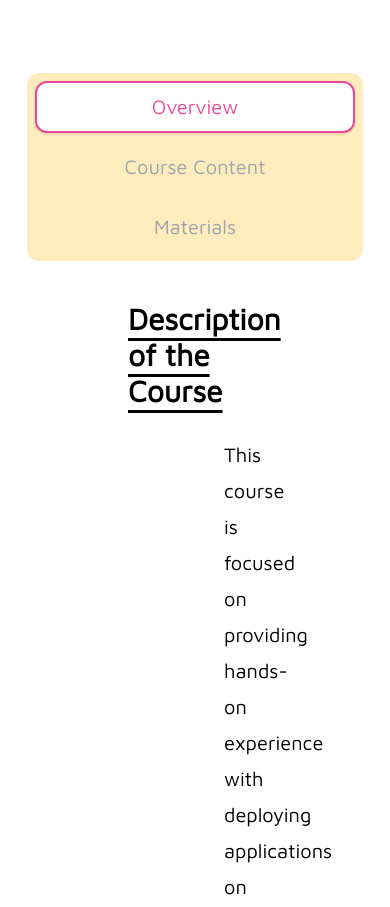
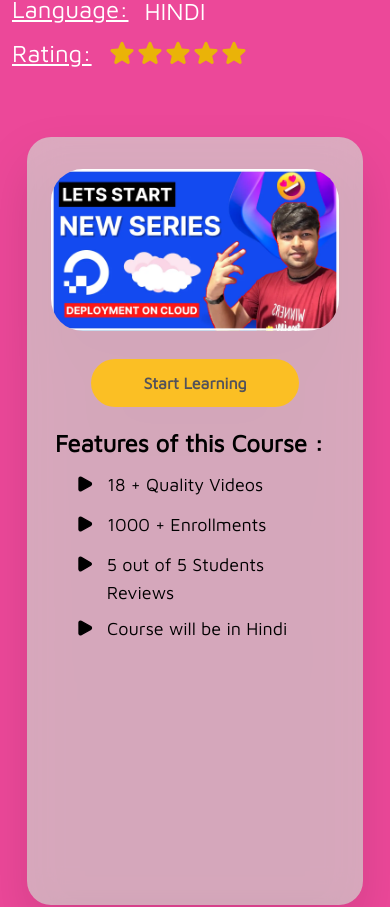
Before and after one commit to Kavish11402/lcwd_new_site, a Next.js app: page /course/temp in a window 390 px wide. Shown: the part 939-1846 px from the top of the page. Built offline with nearby package versions, Linux system fonts and the light colour scheme; a web font is replaced by a local one.

Commit message:
course card 100% responsive

```diff
--- a/src/Components/FreeCoursesComponent/SingleCourseOverview.js
+++ b/src/Components/FreeCoursesComponent/SingleCourseOverview.js
@@ -5,7 +5,7 @@ import Link from "next/link";
 export default function SingleCourseOverview({ courseTitle , courseLink })
 {
   return(
-      <div className={"bg-primary-light w-full rounded-3xl p-5 flex flex-row justify-between"}>
+      <div className={"bg-primary-light w-full rounded-3xl p-5 flex flex-col lg:flex-row justify-between"}>
 
           <div className={"flex flex-row"}>
               <Image className={"w-12 h-12 mr-8"} src={videoIcon} alt={" Video Icon "}/>
@@ -14,10 +14,12 @@ export default function SingleCourseOverview({ courseTitle , courseLink })
               </h1>
           </div>
 
-          <Link href={`${courseLink}`}>
+          <Link href={`${courseLink}`} className={"flex flex-row justify-center mt-2 lg:mt-0"}>
+
               <button className={"bg-secondary-dark hover:bg-secondary-medium transition-all ease-in-out rounded-3xl py-3 text-center text-md font-semibold text-white lg:text-xl w-72"}>
                   Watch Video
               </button>
+
           </Link>
 
       </div>
--- a/src/pages/course/temp.js
+++ b/src/pages/course/temp.js
@@ -15,15 +15,17 @@ export default function temp()
   return(
       <div>
 
-          <div className={"bg-secondary-dark py-12 pl-32 relative"}>
+          <div className={"bg-secondary-dark  py-12 lg:pl-32 relative"}>
 
-              <div className={"w-[55rem] text-white p-3"}>
 
-                  <h1 className={"font-bold text-6xl mb-8"}>
+
+              <div className={"lg:w-[55rem] text-white p-3"}>
+
+                  <h1 className={"font-bold text-5xl lg:text-6xl mb-8"}>
                       Digital Ocean Series: Deployment on Cloud
                   </h1>
 
-                  <h3 className={"text-[1.4rem] text-gray-100 leading-10 mb-6"}>
+                  <h3 className={"text-lg lg:text-[1.4rem] text-gray-100 leading-10 mb-6"}>
                       This course is focused on providing hands-on experience with deploying applications on
                       DigitalOcean&apos;s cloud platform using Droplets. Students will learn how to create and configure
                       Droplets, connect to them via SSH, and use popular tools such as Git, Nginx, and Node.js to
@@ -79,18 +81,21 @@ export default function temp()
 
               </div>
 
-              <div className={"absolute top-8 right-36 py-8 bg-stone-300/70 backdrop-blur-lg h-[48rem] w-[36rem] rounded-3xl drop-shadow-2xl"}>
 
-                  <Image className={"w-[32rem] mx-auto rounded-[2rem]"} src={courseImage} alt={"Course Banner Image"}/>
+
+
+              <div className={"lg:absolute lg:top-8 lg:lg:right-36 mt-14 lg:mt-0 py-8 bg-stone-300/70 backdrop-blur-lg h-[48rem] mx-auto w-[21rem] md:w-[36rem] rounded-3xl drop-shadow-2xl"}>
+
+                  <Image className={"w-[18rem] md:w-[32rem] mx-auto rounded-[2rem]"} src={courseImage} alt={"Course Banner Image"}/>
 
                   <Link href={`/`}>
-                      <h2 className={"mt-7 bg-primary-medium hover:hover:scale-105 transition-all ease-in-out rounded-3xl py-3 text-center text-md font-semibold text-zinc-600 lg:text-2xl w-96 mx-auto"}>
+                      <h2 className={"mt-7 bg-primary-medium hover:hover:scale-105 transition-all ease-in-out rounded-3xl py-3 text-center text-md font-semibold text-zinc-600 md:text-2xl w-52 lg:w-96 mx-auto"}>
                           Start Learning
                       </h2>
                   </Link>
 
 
-                  <div className={"mx-10"}>
+                  <div className={"mx-7 lg:mx-10"}>
 
                       <h1 className={"mt-5 font-bold text-2xl"}>
                           Features of this Course :
@@ -169,9 +174,12 @@ export default function temp()
 
               </div>
 
+
+
+
           </div>
 
-          <div className={"my-60"}>
+          <div className={"mt-2 mb-28 lg:my-60"}>
 
               <Tab.Group defaultIndex={0}>
 
@@ -204,16 +212,16 @@ export default function temp()
 
                   </Tab.List>
 
-                  <Tab.Panels className={"mt-10 mx-16"}>
+                  <Tab.Panels className={"mt-10 lg:mx-16"}>
 
                       {/* Overview View */}
                       <Tab.Panel>
                           <div>
-                              <div className={"mx-16"}>
+                              <div className={"mx-5 lg:mx-16"}>
 
-                                  <h1 className={"font-bold text-3xl underline underline-offset-8"}>Description of the Course</h1>
+                                  <h1 className={"font-bold text-3xl underline underline-offset-8 text-center lg:text-left"}>Description of the Course</h1>
 
-                                  <p className={"text-xl leading-9 mx-24 my-7 text-justify"}>
+                                  <p className={"text-lg md:text-xl leading-9 lg:mx-24 my-7 text-justify"}>
                                       This course is focused on providing hands-on experience with deploying applications on
                                       DigitalOcean&apos;s cloud platform using Droplets. Students will learn how to create and configure
                                       Droplets, connect to them via SSH, and use popular tools such as Git, Nginx, and Node.js to
@@ -225,8 +233,7 @@ export default function temp()
 
                               </div>
 
-
-                              <h2 className={"w-fit mx-auto font-bold text-4xl underline underline-offset-8 mt-28 mb-14 capitalize"}>Key Highlights off our Course</h2>
+                              <h2 className={"px-2 lg:px-0 w-fit mx-auto font-bold text-3xl lg:text-4xl text-center lg:text-left underline underline-offset-8 mt-28 mb-14 capitalize"}>Key Highlights off our Course</h2>
 
                               <div className={"flex flex-col lg:flex-row justify-center space-y-10 lg:space-y-0 lg:space-x-20"}>
                                   <ExplanationCard icon={videoIcon} title={"18 + Videos"} description={"Each video contain source code if they have."}/>
@@ -239,7 +246,7 @@ export default function temp()
 
                       {/* Course Content View */}
                       <Tab.Panel>
-                          <div className={"space-y-6 px-28"}>
+                          <div className={"space-y-6 px-2 lg:px-28"}>
 
                               <SingleCourseOverview courseTitle={"Lets Start new series Deployment Project on Digital Ocean in Hindi"} courseLink={"#"}/>
                               <SingleCourseOverview courseTitle={"What is cloud About Digital Ocean Understanding Client requirements"} courseLink={"#"}/>
@@ -267,7 +274,7 @@ export default function temp()
                       <Tab.Panel>
                           <div className={""}>
                               <div className={"mx-16"}>
-                                  <h1 className={"font-bold text-3xl underline underline-offset-8 mx-auto w-fit"}>Provided Materials</h1>
+                                  <h1 className={"font-bold text-center lg:text-left text-3xl underline underline-offset-8 mx-auto w-fit"}>Provided Materials</h1>
                                   <Image className={"mt-28 mx-auto w-72"} title={"Nothing is Uploaded Yet"} src={nullIcon} alt={"Null Icon"}/>
                               </div>
                           </div>
@@ -279,7 +286,6 @@ export default function temp()
 
           </div>
 
-
       </div>
   );
 }
```
